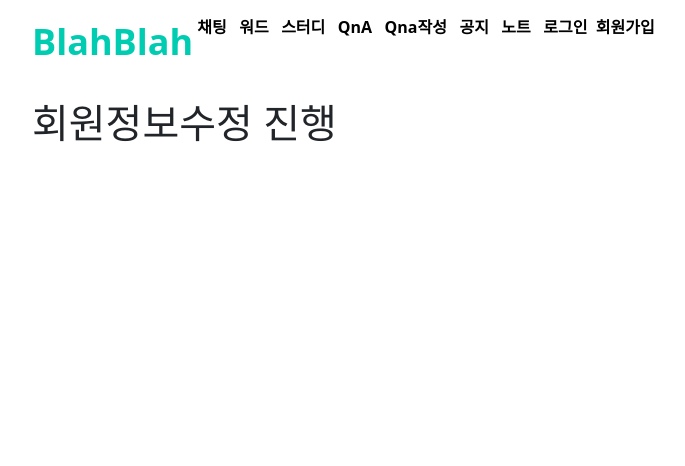
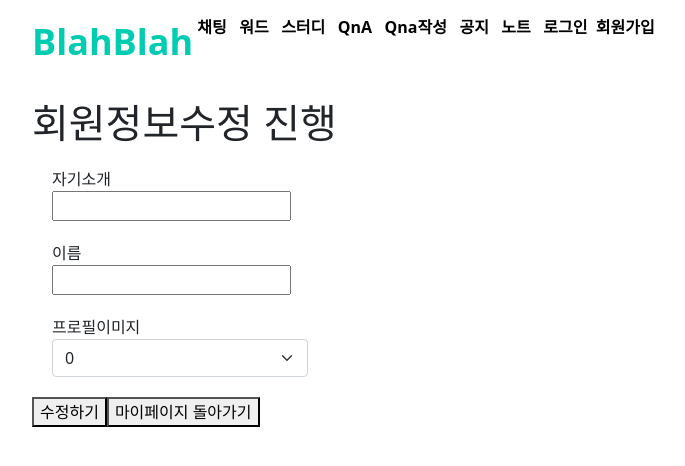
Before and after one commit to damwon/BlahBlah, a Next.js app in the folder FE/blahblah/: page /user/update in a window 1280 px wide. Shown: the top 466 px of the page, without its empty margins (50-735 px from the left). Built offline with nearby package versions, Linux system fonts and the light colour scheme.

Commit message:
[S06P31C203-201]/fe/feat/updateUser

```diff
--- a/FE/blahblah/pages/user/signup.tsx
+++ b/FE/blahblah/pages/user/signup.tsx
@@ -253,7 +253,7 @@ onChange={onAgeHanlder} value={gen}>
 
 <Form.Label>모국어(2개까지) {first} </Form.Label>
 <Form.Select aria-label="Default select example"
-onChange={handleFirst} value={gen}>
+onChange={handleFirst} value={first}>
   <option>언어선택 </option>
   {languages.map((item, index)=>(
 			<option key={index} value={item}>{item}</option>
--- a/FE/blahblah/pages/user/update.tsx
+++ b/FE/blahblah/pages/user/update.tsx
@@ -1,13 +1,46 @@
 /* eslint-disable */
-import { Container,Row,Col } from 'react-bootstrap';
+import { Container,Row,Col,Form } from 'react-bootstrap';
 import axios from "axios";
+import { useRouter } from "next/router";
+import { useState } from "react";
+
+
 export default function Update() {
+  const router = useRouter()
+
+    // 프로필 이미지
+  const [proimg,setProimg] = useState('0')
+  const imgarr = ['0','1','2','3','4','5','6','7','8','9']
+  const handleProimg = (e:any)=>{
+    setProimg(e.currentTarget.value)
+  }
   return (
     <>
       <Container>
         <Row>
       <Col>
       <h1>회원정보수정 진행</h1>
+      <div style={{ width: '16rem',margin:'20px' }}>자기소개
+      <input></input>
+</div>
+      <div style={{ width: '16rem',margin:'20px' }}>
+      이름
+      <input></input>
+      </div>
+<div style={{ width: '16rem',margin:'20px' }}>
+프로필이미지
+      <Form.Select aria-label="Default select example"
+onChange={handleProimg} value={proimg}>
+  <option>이미지고르기 </option>
+  {imgarr.map((item, index)=>(
+			<option key={index} value={item}>{item}</option>
+		))}
+</Form.Select>
+  </div>
+      <button>수정하기</button>
+      <button onClick={()=>{
+        router.push('/user/mypage')
+      }}>마이페이지 돌아가기</button>
       </Col>
         </Row>
 
```
Also changed, not shown: FE/blahblah/pages/user/updatecheck.tsx (+14 -0 lines).
